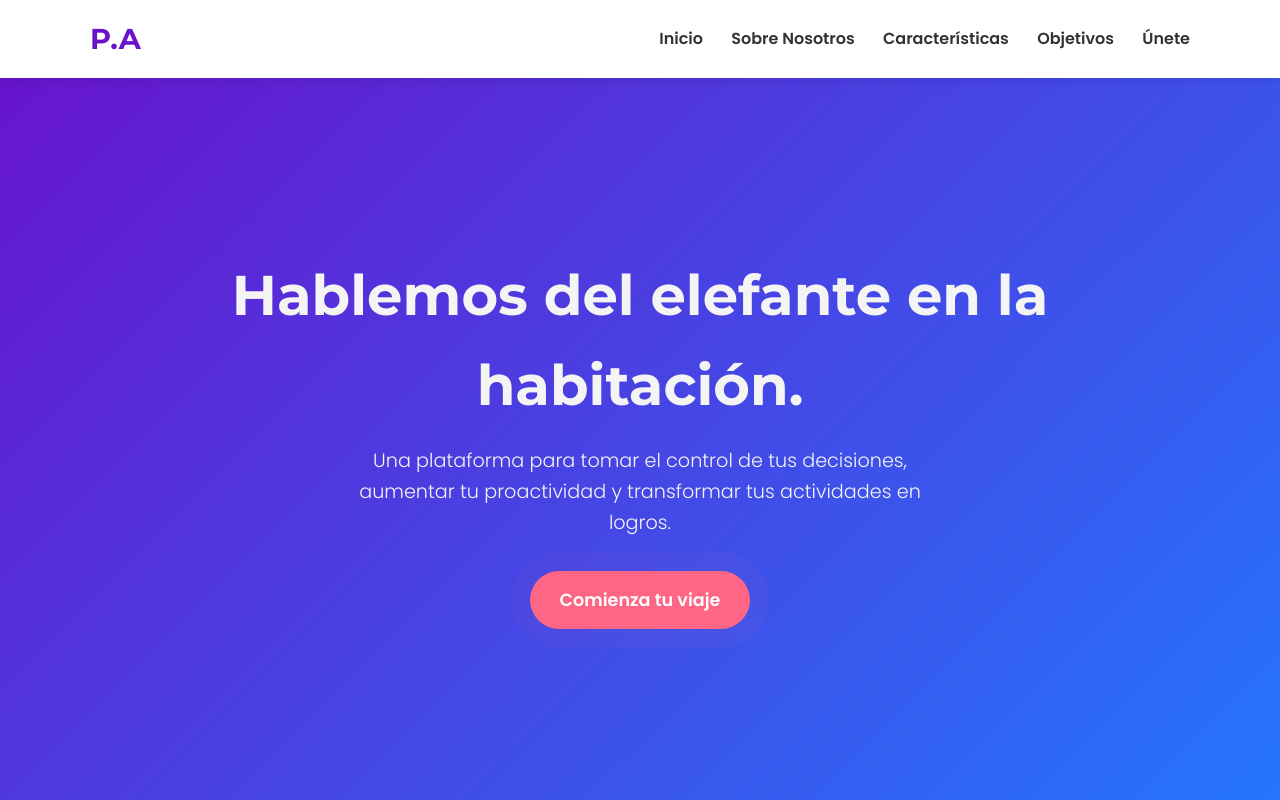
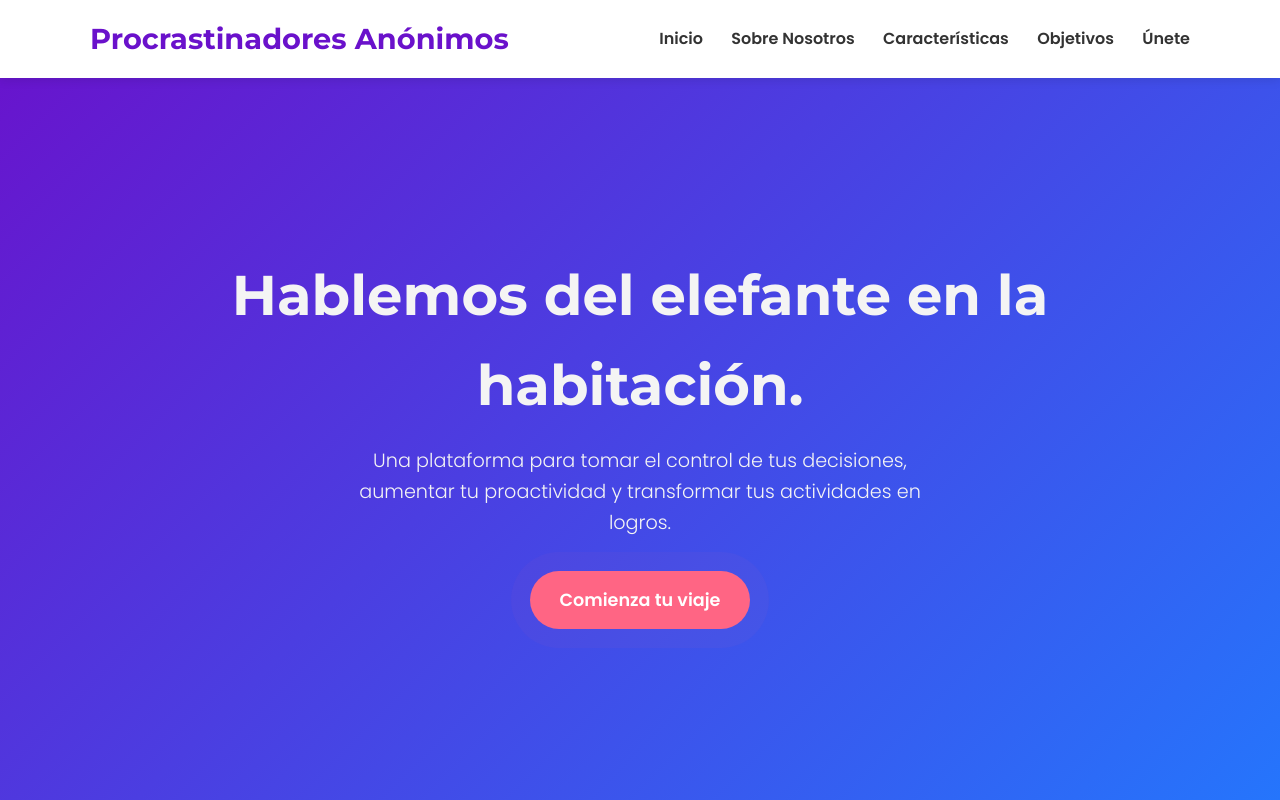
Before and after one commit to A01Santii/PROFESSIONAL-PRACTICE, a plain HTML site: page index.html in a window 1280 px wide. Shown: the top 800 px of the page. Drawn offline with Linux system fonts and the light colour scheme.

Commit message:
Actualizacion del PA

```diff
--- a/index.html
+++ b/index.html
@@ -13,7 +13,7 @@
 
     <header class="main-header">
         <div class="container">
-            <div class="logo">P.A</div>
+            <div class="logo">Procrastinadores Anónimos</div>
             <nav class="main-nav">
                 <a href="#inicio">Inicio</a>
                 <a href="#nosotros">Sobre Nosotros</a>
```
